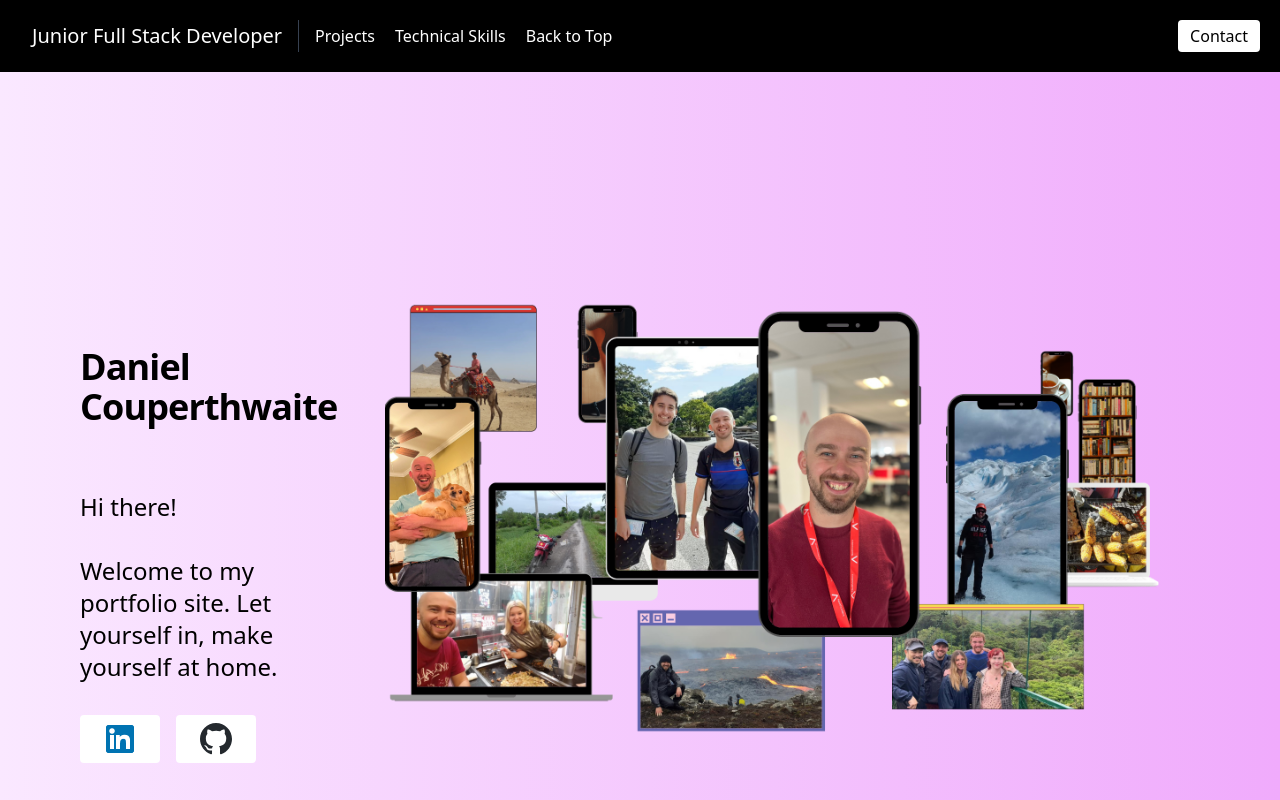
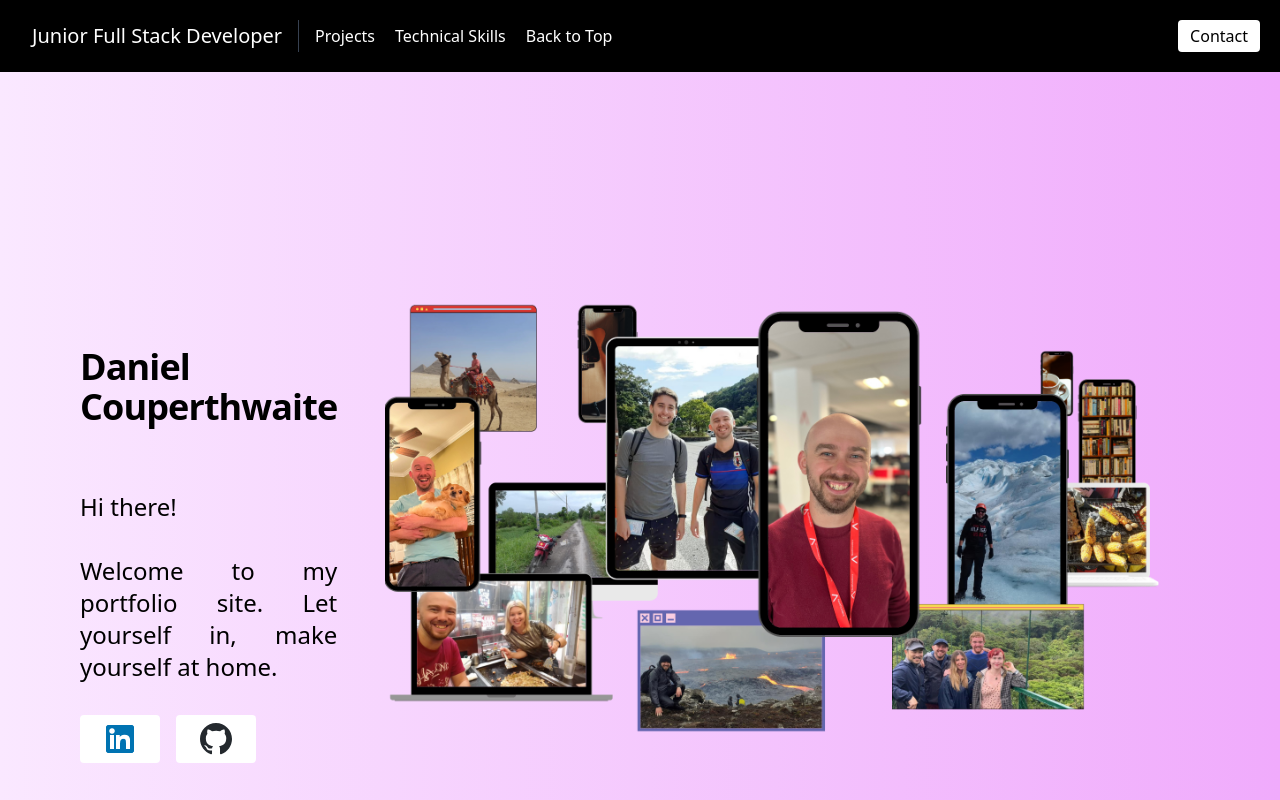
Before and after one commit to DanielCouperthwaite/Portfolio, a React (Vite) app: page / in a window 1280 px wide. Shown: the top 800 px of the page. Built offline with nearby package versions, Linux system fonts and the light colour scheme.

Commit message:
justify text

```diff
--- a/src/App.jsx
+++ b/src/App.jsx
@@ -14,7 +14,7 @@ function App() {
 
 
   return (
-    <main className="text-black-400 bgh-14 bg-gradient-to-r from-fuchsia-100 to-fuchsia-300 body-font">
+    <main className="text-black-400 text-justify bgh-14 bg-gradient-to-r from-fuchsia-100 to-fuchsia-300 body-font">
 
 
       <Navbar />
```
